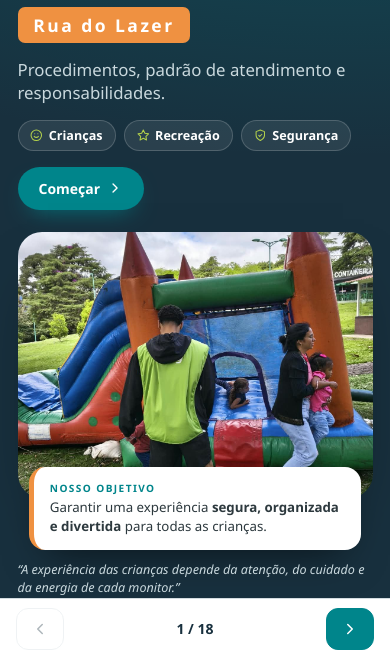
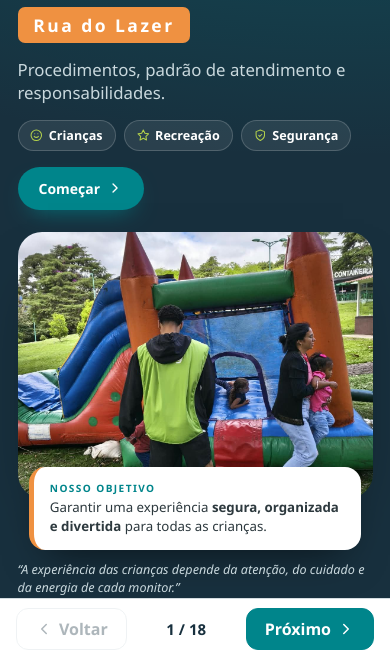
Before and after one commit to leandrormctba-volvo/orientacoes-monitores, a plain HTML site: page index.html in a window 390 px wide. Shown: the part 186-844 px from the top of the page. Drawn offline with Linux system fonts and the light colour scheme.

Commit message:
Botões Voltar/Próximo, recarregar volta à capa e ajuste mobile dos espaços
- Remove as bolinhas da barra inferior; ficam Voltar, contador e Próximo (com texto também no celular)
- Recarregar a página sempre volta ao slide 1
- Slides 4 e 5 (Espaços utilizados) não cortam mais no celular

Co-Authored-By: Claude Opus 5.5 <noreply@anthropic.com>

```diff
--- a/app.js
+++ b/app.js
@@ -9,21 +9,16 @@
   /* ---------- atraso escalonado das animações ---------- */
   slides.forEach(s => $$('.reveal', s).forEach((el, i) => el.style.setProperty('--i', i)));
 
-  /* ---------- pontos e sumário ---------- */
-  const dots = $('#dots');
+  /* ---------- sumário ---------- */
   const tocList = $('#tocList');
   slides.forEach((s, i) => {
-    const d = document.createElement('button');
-    d.setAttribute('aria-label', `Ir para o slide ${i + 1}`);
-    d.addEventListener('click', () => go(i));
-    dots.appendChild(d);
     const li = document.createElement('li');
     li.innerHTML = `<button><span>${String(i + 1).padStart(2, '0')}</span>${s.dataset.title}</button>`;
     li.firstChild.addEventListener('click', () => { go(i); toggleToc(false); });
     tocList.appendChild(li);
   });
 
-  function go(i, fromHash) {
+  function go(i) {
     i = Math.max(0, Math.min(total - 1, i));
     slides.forEach((s, k) => {
       s.classList.toggle('is-active', k === i);
@@ -40,11 +35,9 @@
     current = i;
     $('#counter').textContent = `${i + 1} / ${total}`;
     $('#progressBar').style.width = `${((i + 1) / total) * 100}%`;
-    $$('#dots button').forEach((d, k) => d.classList.toggle('on', k === i));
     $$('#tocList button').forEach((d, k) => d.classList.toggle('on', k === i));
     $('#prev').disabled = i === 0;
     $('#next').disabled = i === total - 1;
-    if (!fromHash) history.replaceState(null, '', `#/${i + 1}`);
   }
   const next = () => go(current + 1);
   const prev = () => go(current - 1);
@@ -53,8 +46,8 @@
   $$('[data-next]').forEach(b => b.addEventListener('click', next));
   $$('[data-go]').forEach(b => b.addEventListener('click', e => { e.preventDefault(); go(+b.dataset.go); }));
 
-  const fromHash = () => { const m = location.hash.match(/#\/(\d+)/); return m ? +m[1] - 1 : 0; };
-  window.addEventListener('hashchange', () => go(fromHash(), true));
+  // ao recarregar a página, sempre começa na capa (limpa qualquer #/n antigo do endereço)
+  if (location.hash) history.replaceState(null, '', location.pathname + location.search);
 
   /* ---------- teclado ---------- */
   document.addEventListener('keydown', e => {
@@ -345,5 +338,5 @@
   }
   $('#btnPdf').addEventListener('click', exportPdf);
 
-  go(fromHash(), true);
+  go(0);
 })();
--- a/index.html
+++ b/index.html
@@ -52,7 +52,7 @@
 </svg>
 
 <header class="topbar">
-  <a class="brand" href="#/1" data-go="0" aria-label="Ir para a capa">
+  <a class="brand" href="./" data-go="0" aria-label="Ir para a capa">
     <span class="brand-mark">OM</span>
     <span class="brand-text"><strong>Orientações Monitores</strong><small>Associação Volvo · Rua do Lazer</small></span>
   </a>
@@ -544,8 +544,7 @@
 </main>
 
 <nav class="navbar" aria-label="Navegação dos slides">
-  <button class="nav-btn" id="prev" aria-label="Slide anterior"><svg><use href="#i-left"/></svg><span>Anterior</span></button>
-  <div class="dots" id="dots"></div>
+  <button class="nav-btn" id="prev" aria-label="Voltar ao slide anterior"><svg><use href="#i-left"/></svg><span>Voltar</span></button>
   <span class="counter" id="counter">1 / 18</span>
   <button class="nav-btn primary" id="next" aria-label="Próximo slide"><span>Próximo</span><svg><use href="#i-right"/></svg></button>
 </nav>
--- a/style.css
+++ b/style.css
@@ -411,11 +411,9 @@ h3{font-size:1.12em;color:var(--navy);font-weight:800;line-height:1.2}
 .nav-btn.primary{background:var(--teal);color:#fff;border-color:var(--teal)}
 .nav-btn.primary:hover{background:var(--teal-d);color:#fff}
 .nav-btn:disabled{opacity:.35;pointer-events:none}
-.dots{flex:1;display:flex;justify-content:center;gap:6px;flex-wrap:wrap}
-.dots button{width:9px;height:9px;border-radius:99px;background:var(--line);transition:all .3s;padding:0}
-.dots button:hover{background:var(--muted)}
-.dots button.on{width:26px;background:var(--teal)}
-.counter{font-weight:800;color:var(--navy);font-size:14px;min-width:56px;text-align:center;font-variant-numeric:tabular-nums}
+.navbar{justify-content:space-between}
+.nav-btn{min-width:130px;justify-content:center}
+.counter{flex:1;font-weight:800;color:var(--navy);font-size:15px;min-width:56px;text-align:center;font-variant-numeric:tabular-nums}
 
 /* ---------- Sumário ---------- */
 .toc{position:fixed;inset:0;z-index:40;background:rgba(14,26,33,.5);opacity:0;visibility:hidden;transition:opacity .3s,visibility 0s .3s}
@@ -478,8 +476,12 @@ h3{font-size:1.12em;color:var(--navy);font-weight:800;line-height:1.2}
   .cover-photo{position:relative;inset:auto;aspect-ratio:4/3;width:100%}
   .goal-card{position:relative;left:auto;bottom:auto;width:100%;margin-top:-3em;margin-left:.8em;width:calc(100% - 1.6em)}
   .cover-quote{position:relative;left:auto;text-align:left}
-  .place-photos{min-height:13em;flex:none}
-  .place-photos.one{min-height:18em}
+  .grid.fill{flex:none}
+  .place{overflow:visible}
+  .place-photos{flex:none;min-height:0;height:13.5em}
+  .place-photos.one{height:17em}
+  .place-info{padding:.9em 1em;align-items:flex-start}
+  .place-info .ic{width:2.4em;height:2.4em}
   .mission-grid,.check-grid{grid-template-columns:1fr}
   .mission{flex-direction:row;align-items:center;padding:1em 3em 1em 1em}
   .tick{top:50%;transform:translateY(-50%)}
@@ -503,7 +505,6 @@ h3{font-size:1.12em;color:var(--navy);font-weight:800;line-height:1.2}
 @container slide (max-width: 420px){
   .stat-row{grid-template-columns:1fr}
   .values{grid-template-columns:1fr}
-  .place-photos.three{grid-template-columns:1fr 1fr;grid-template-rows:auto}
 }
 
 @media (max-width: 720px){
@@ -511,16 +512,14 @@ h3{font-size:1.12em;color:var(--navy);font-weight:800;line-height:1.2}
   .brand-text small{display:none}
   .brand-text strong{font-size:14px}
   .tool{width:38px;height:38px}
-  .dots{display:none}
-  .counter{flex:1}
-  .nav-btn span{display:none}
-  .nav-btn{width:48px;justify-content:center;padding:0}
+  .nav-btn{min-width:0;padding:0 18px}
 }
 @media (max-width: 360px){.brand-text{display:none}}
 
 /* tela cheia */
 :fullscreen body,body:fullscreen{background:var(--paper)}
 .grid.fill{flex:1}
+@container slide (max-width: 900px){.grid.fill{flex:none}}
 /* centraliza verticalmente sem cortar conteúdo quando há rolagem */
 .slide-inner>:first-child{margin-top:auto}
 .slide-inner>:last-child{margin-bottom:auto}
```
